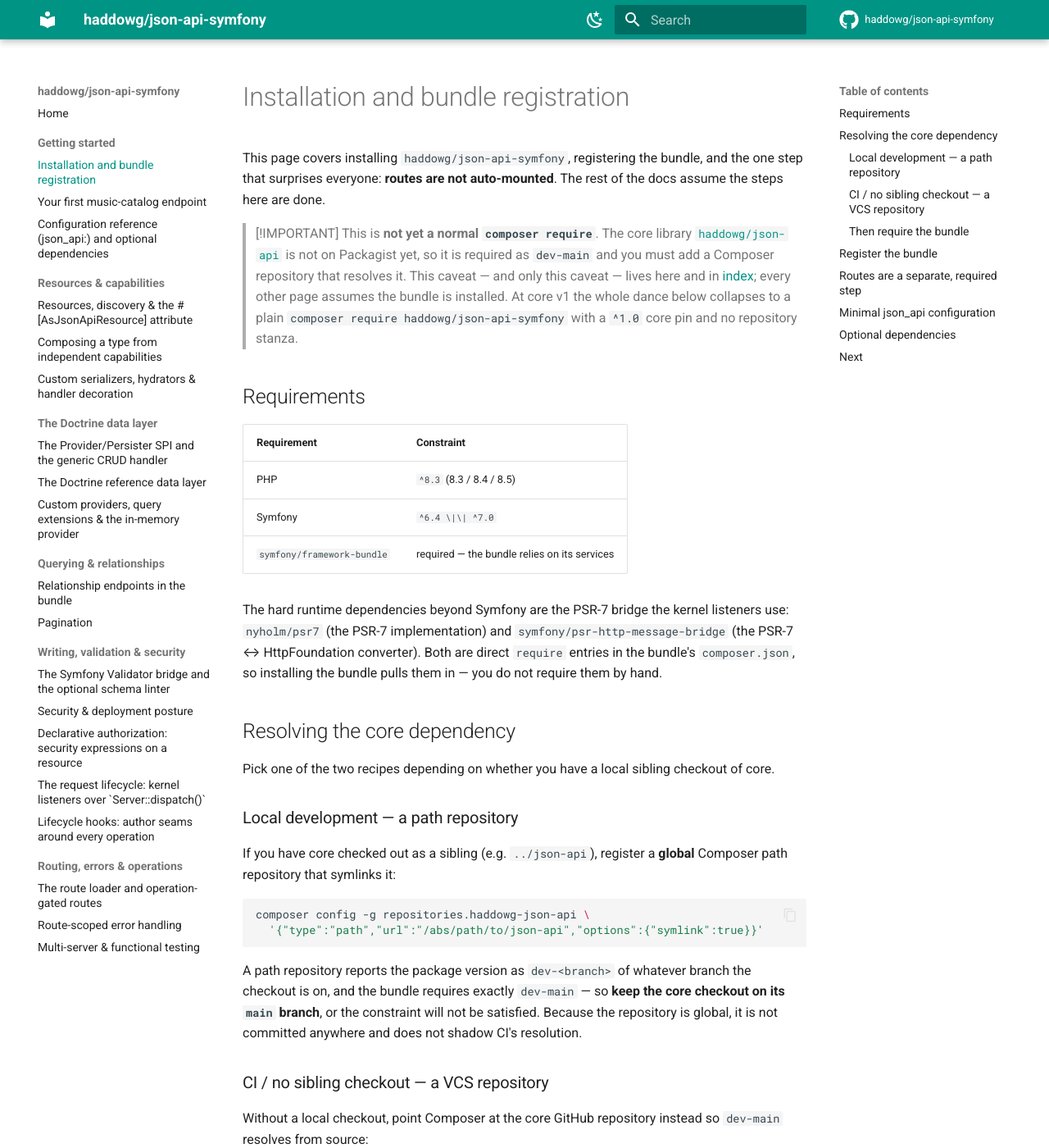
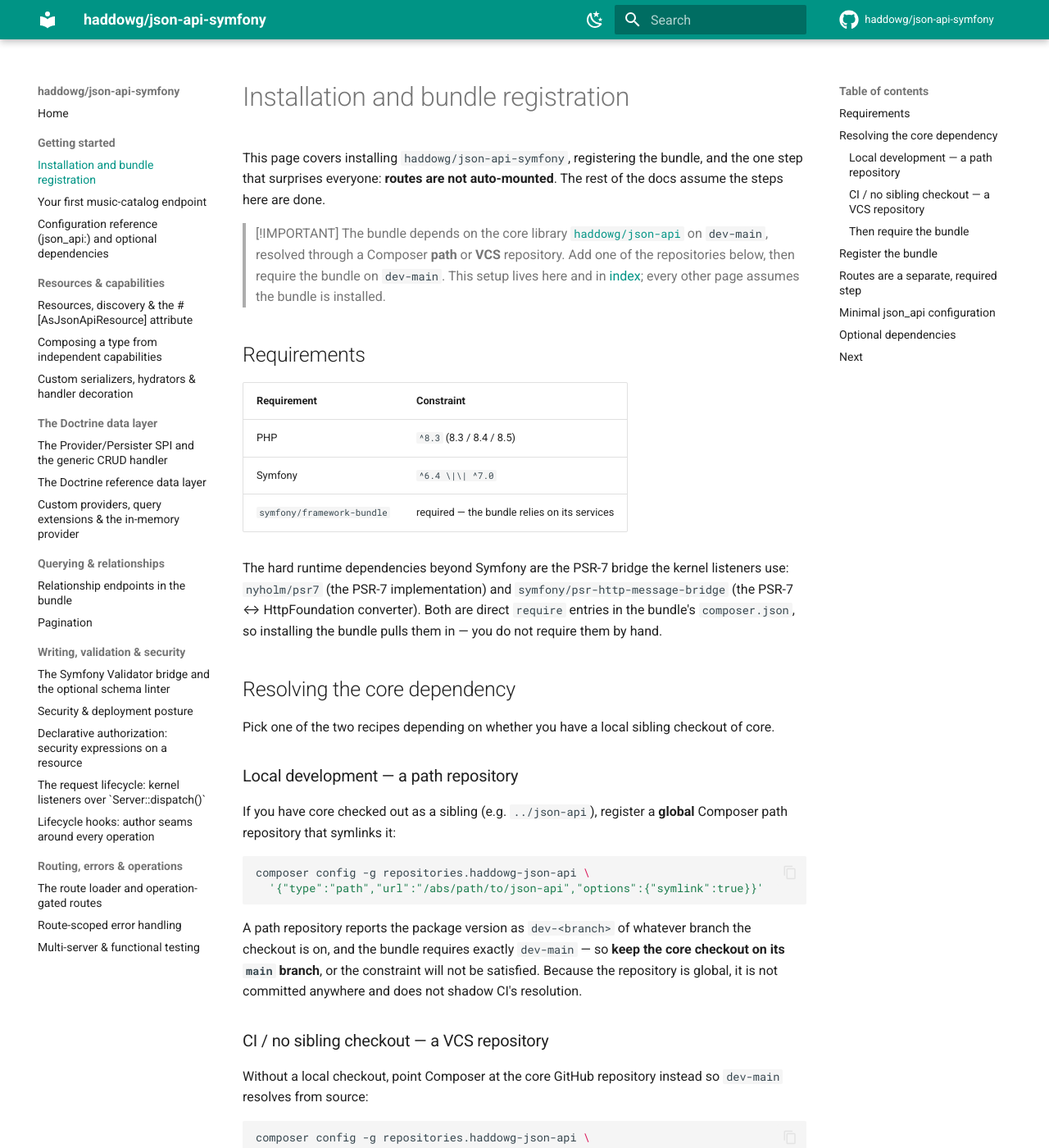
Before and after one commit to haddowg/json-api-symfony, an MkDocs documentation site: the page built from docs/install.md, in a window 1280 px wide and 1400 px high. Shown: the whole window at 82% size. Built offline with MkDocs 1.6.1 and Material for MkDocs 9.7.7, drawn with Linux system fonts in a browser that asks for light colours; comment, search, counter and statistics services are not loaded; some of the changed text lies outside the part shown.

Commit message:
docs: drop the pre-1.0 caveats and install via dev-main (#32)
The published documentation carried a "Pre-1.0: expect breaking changes"
section and a "not yet on Packagist" install caveat. These are removed
from the docs site, and the install instruction now reads `composer
require haddowg/json-api-symfony:dev-main`.

The Composer path/VCS repository recipe on the install page stays — it
is the present mechanism for resolving the core dependency on `dev-main`
— but it is reframed without the pre-v1 editorializing about what
changes "at core v1". The README keeps its pre-1.0 callout.

````diff
--- a/docs/install.md
+++ b/docs/install.md
@@ -5,14 +5,12 @@
 rest of the docs assume the steps here are done.
 
 > [!IMPORTANT]
-> This is **not yet a normal `composer require`**. The core library
+> The bundle depends on the core library
 > [`haddowg/json-api`](https://github.com/haddowg/json-api/blob/main/docs/index.md)
-> is not on Packagist yet, so it is required as `dev-main` and you must add a
-> Composer repository that resolves it. This caveat — and only this caveat — lives
-> here and in [index](index.md); every other page assumes the bundle is installed.
-> At core v1 the whole dance below collapses to a plain
-> `composer require haddowg/json-api-symfony` with a `^1.0` core pin and no
-> repository stanza.
+> on `dev-main`, resolved through a Composer **path** or **VCS** repository. Add
+> one of the repositories below, then require the bundle on `dev-main`. This setup
+> lives here and in [index](index.md); every other page assumes the bundle is
+> installed.
 
 ## Requirements
 
@@ -61,10 +59,10 @@
 
 ### Then require the bundle
 
-With a repository in place, require the bundle as usual:
+With a repository in place, require the bundle on `dev-main`:
 
 ```bash
-composer require haddowg/json-api-symfony
+composer require haddowg/json-api-symfony:dev-main
 ```
 
 ## Register the bundle
@@ -174,6 +172,4 @@
 
 You are installed and the bundle is registered. Continue with
 [getting-started](getting-started.md) to build your first music-catalog endpoint
-end to end, or jump to [routing](routing.md) for the route import in full. For why
-the install looks like this, see core's
-[not-on-Packagist note](https://github.com/haddowg/json-api/blob/main/docs/index.md).
+end to end, or jump to [routing](routing.md) for the route import in full.
````
Also changed, not shown: docs/getting-started.md (+2 -2 lines), docs/index.md (+9 -13 lines), docs/relationships.md (+1 -1 lines).
